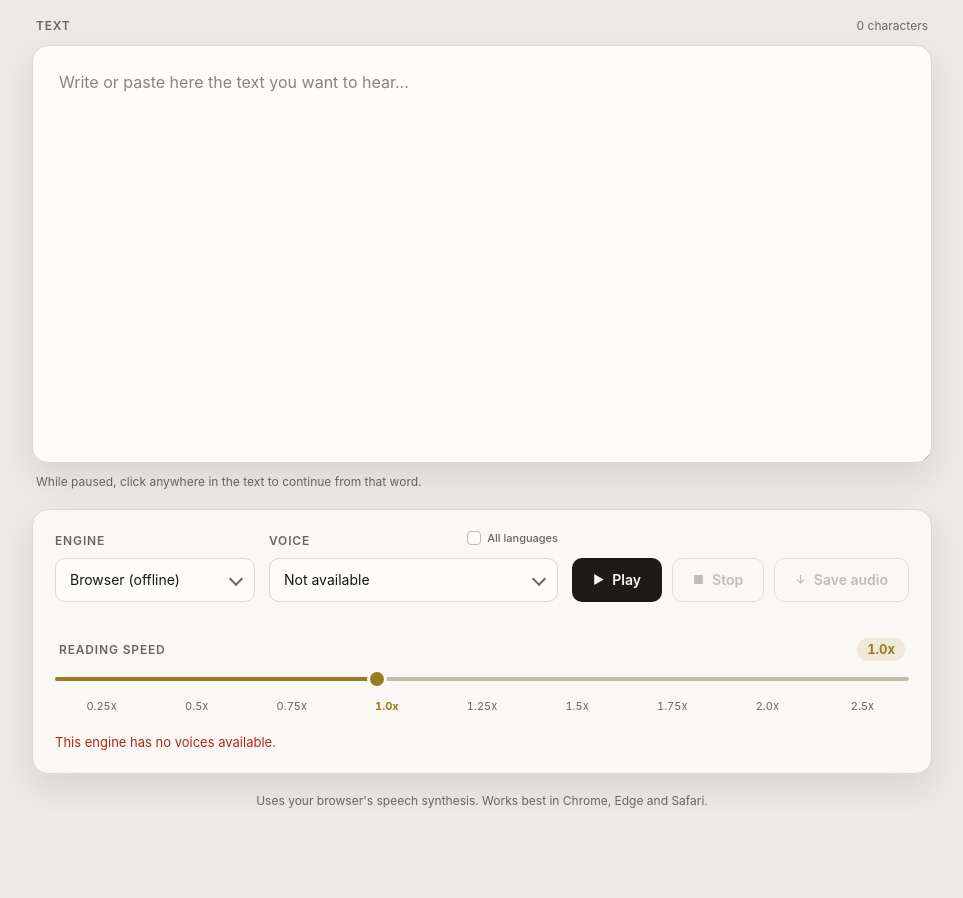
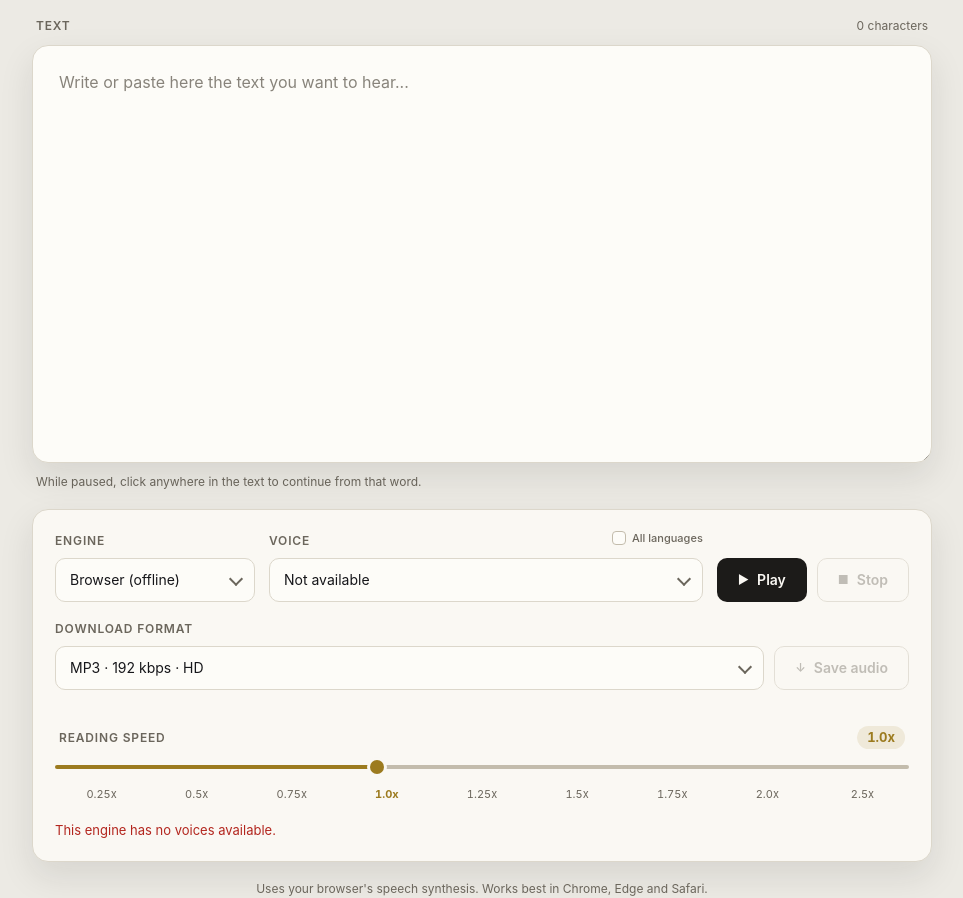
Before and after one commit to X-PunPun/Text-reader, a plain HTML site: page index.html in a window 1280 px wide. Shown: the part 159-1057 px from the top of the page, without its empty margins (158-1121 px from the left). Before the commit the page ends 969 px from the top, so only its background shows below. Drawn offline with Linux system fonts and the light colour scheme.

Commit message:
feat(export): elegir el formato de descarga
Selector con cuatro perfiles junto al boton de guardar:

  MP3 128 kbps          archivo pequeno, frecuencia original
  MP3 192 kbps HD       remuestreado a 44,1 kHz  (predeterminado)
  MP3 320 kbps HQ       remuestreado a 44,1 kHz
  WAV PCM 16-bit        sin perdida

El remuestreo no es cosmetico: los motores locales generan voz mono a
22 kHz, y a esa frecuencia el MP3 es MPEG-2 Layer III, que tope en 160
kbps. Comprobado en el navegador que pedir 192 o 320 a 22 kHz devolvia
exactamente el mismo archivo de 41.274 bytes; subiendo a 44,1 kHz dan
48.901 y 81.502. El remuestreo usa OfflineAudioContext y conserva la
duracion exacta.

La eleccion se recuerda entre visitas.

```diff
--- a/index.html
+++ b/index.html
@@ -111,6 +111,16 @@
             <span class="icon" aria-hidden="true">■</span>
             <span data-i18n="btn.stop">Stop</span>
           </button>
+
+        </div>
+      </div>
+
+      <div class="field export-field">
+        <label for="format-select" data-i18n="label.format">Download format</label>
+        <div class="export-row">
+          <div class="select-wrap">
+            <select id="format-select"></select>
+          </div>
           <button id="download-btn" class="btn btn-ghost" type="button">
             <span class="icon" aria-hidden="true">↓</span>
             <span data-i18n="btn.download">Save audio</span>
--- /dev/null
+++ b/src/adapters/audio/formats.js
@@ -0,0 +1,55 @@
+/**
+ * Formatos de descarga ofrecidos en la interfaz.
+ *
+ * Los motores locales generan audio de voz mono a 22–24 kHz. Eso condiciona
+ * las opciones:
+ *
+ *  - MPEG-2 Layer III (el que corresponde a 22,05 kHz) tope en 160 kbps, así
+ *    que pedir 192 o 320 a esa frecuencia devolvía exactamente el mismo
+ *    archivo. Por eso los perfiles de alta calidad remuestrean a 44,1 kHz
+ *    antes de codificar.
+ *  - Por encima de 192 kbps la mejora sobre una fuente de 22 kHz es
+ *    inapreciable; el archivo sí crece. Se ofrece igualmente porque es el
+ *    ajuste habitual para archivar o editar después.
+ */
+
+export const FORMATS = [
+  {
+    id: "mp3-128",
+    label: "MP3 · 128 kbps",
+    extension: "mp3",
+    kind: "mp3",
+    bitrate: 128,
+    sampleRate: null // se mantiene el original
+  },
+  {
+    id: "mp3-192",
+    label: "MP3 · 192 kbps · HD",
+    extension: "mp3",
+    kind: "mp3",
+    bitrate: 192,
+    sampleRate: 44100
+  },
+  {
+    id: "mp3-320",
+    label: "MP3 · 320 kbps · HQ",
+    extension: "mp3",
+    kind: "mp3",
+    bitrate: 320,
+    sampleRate: 44100
+  },
+  {
+    id: "wav",
+    label: "WAV · PCM 16-bit",
+    extension: "wav",
+    kind: "wav",
+    bitrate: null,
+    sampleRate: null
+  }
+];
+
+export const DEFAULT_FORMAT = "mp3-192";
+
+export function findFormat(id) {
+  return FORMATS.find((format) => format.id === id) || FORMATS.find((f) => f.id === DEFAULT_FORMAT);
+}
--- a/src/adapters/audio/mp3-encoder.js
+++ b/src/adapters/audio/mp3-encoder.js
@@ -8,7 +8,6 @@
  */
 
 const LAME_URL = "https://cdn.jsdelivr.net/npm/@breezystack/lamejs@1.2.7/+esm";
-const BITRATE_KBPS = 128;
 const SAMPLES_PER_FRAME = 1152;
 
 /** Convierte los blobs de audio en una sola pista mono de muestras Float32. */
@@ -40,6 +39,32 @@ export async function decodeAndJoin(blobs) {
   }
 }
 
+/**
+ * Cambia la frecuencia de muestreo de la pista.
+ *
+ * Hace falta para los perfiles de alta calidad: a 22,05 kHz el MP3 no puede
+ * pasar de 160 kbps, así que sin esto pedir 320 devolvía el mismo archivo
+ * que pedir 192.
+ */
+export async function resample(track, targetRate) {
+  if (!targetRate || targetRate === track.sampleRate) return track;
+
+  const Offline = window.OfflineAudioContext || window.webkitOfflineAudioContext;
+  const length = Math.ceil((track.samples.length * targetRate) / track.sampleRate);
+  const context = new Offline(1, length, targetRate);
+
+  const buffer = context.createBuffer(1, track.samples.length, track.sampleRate);
+  buffer.copyToChannel(track.samples, 0);
+
+  const source = context.createBufferSource();
+  source.buffer = buffer;
+  source.connect(context.destination);
+  source.start();
+
+  const rendered = await context.startRendering();
+  return { samples: rendered.getChannelData(0), sampleRate: rendered.sampleRate };
+}
+
 function toInt16(samples) {
   const pcm = new Int16Array(samples.length);
   for (let i = 0; i < samples.length; i += 1) {
@@ -49,10 +74,15 @@ function toInt16(samples) {
   return pcm;
 }
 
-/** @returns {Promise<Blob>} MP3 mono. */
-export async function encodeMp3({ samples, sampleRate }, onProgress) {
+/**
+ * @param {{ samples: Float32Array, sampleRate: number }} track
+ * @param {number} bitrate kbps
+ * @returns {Promise<Blob>} MP3 mono.
+ */
+export async function encodeMp3(track, bitrate, onProgress) {
+  const { samples, sampleRate } = track;
   const { Mp3Encoder } = await import(/* @vite-ignore */ LAME_URL);
-  const encoder = new Mp3Encoder(1, sampleRate, BITRATE_KBPS);
+  const encoder = new Mp3Encoder(1, sampleRate, bitrate);
   const pcm = toInt16(samples);
   const parts = [];
 
--- a/src/core/ports/storage.port.js
+++ b/src/core/ports/storage.port.js
@@ -13,5 +13,6 @@ export const STORAGE_KEYS = {
   engine: "textreader:engine",
   speed: "textreader:speed",
   customEndpoint: "textreader:customEndpoint",
-  allLanguages: "textreader:allLanguages"
+  allLanguages: "textreader:allLanguages",
+  format: "textreader:format"
 };
--- a/src/styles/components.css
+++ b/src/styles/components.css
@@ -291,3 +291,17 @@ select { cursor: pointer; }
   caret-color: transparent;
   cursor: default;
 }
+
+/* ---------- Fila de descarga: formato + boton ---------- */
+.export-row {
+  display: flex;
+  gap: 10px;
+  align-items: center;
+}
+
+.export-row .select-wrap { flex: 1 1 auto; min-width: 0; }
+.export-row .btn { flex: 0 0 auto; }
+
+@media (max-width: 620px) {
+  .export-row { flex-direction: column; align-items: stretch; }
+}
--- a/src/ui/i18n/locales/ar.js
+++ b/src/ui/i18n/locales/ar.js
@@ -55,5 +55,6 @@ export default {
   "status.encoding": "جارٍ ترميز الملف… {p}%",
   "status.exported": "تم الحفظ باسم {name}",
   "error.engine-cannot-export": "محرك المتصفح لا يستطيع حفظ الصوت؛ اختر صوتًا محليًا",
-  "error.no-text": "لا يوجد نص لحفظه"
+  "error.no-text": "لا يوجد نص لحفظه",
+  "label.format": "صيغة التنزيل"
 };
--- a/src/ui/i18n/locales/de.js
+++ b/src/ui/i18n/locales/de.js
@@ -55,5 +55,6 @@ export default {
   "status.encoding": "Datei wird kodiert... {p}%",
   "status.exported": "Gespeichert als {name}",
   "error.engine-cannot-export": "die Browser-Engine kann kein Audio speichern; wählen Sie eine lokale Stimme",
-  "error.no-text": "es gibt keinen Text zum Speichern"
+  "error.no-text": "es gibt keinen Text zum Speichern",
+  "label.format": "Downloadformat"
 };
--- a/src/ui/i18n/locales/en.js
+++ b/src/ui/i18n/locales/en.js
@@ -55,5 +55,6 @@ export default {
   "status.encoding": "Encoding file... {p}%",
   "status.exported": "Saved as {name}",
   "error.engine-cannot-export": "the browser engine cannot save audio; pick a local voice",
-  "error.no-text": "there is no text to save"
+  "error.no-text": "there is no text to save",
+  "label.format": "Download format"
 };
--- a/src/ui/i18n/locales/es.js
+++ b/src/ui/i18n/locales/es.js
@@ -55,5 +55,6 @@ export default {
   "status.encoding": "Codificando el archivo... {p}%",
   "status.exported": "Guardado como {name}",
   "error.engine-cannot-export": "el motor del navegador no puede guardar audio; elige una voz local",
-  "error.no-text": "no hay texto que guardar"
+  "error.no-text": "no hay texto que guardar",
+  "label.format": "Formato de descarga"
 };
--- a/src/ui/i18n/locales/fr.js
+++ b/src/ui/i18n/locales/fr.js
@@ -55,5 +55,6 @@ export default {
   "status.encoding": "Encodage du fichier... {p}%",
   "status.exported": "Enregistré sous {name}",
   "error.engine-cannot-export": "le moteur du navigateur ne peut pas enregistrer l'audio ; choisissez une voix locale",
-  "error.no-text": "il n'y a pas de texte à enregistrer"
+  "error.no-text": "il n'y a pas de texte à enregistrer",
+  "label.format": "Format de téléchargement"
 };
--- a/src/ui/i18n/locales/it.js
+++ b/src/ui/i18n/locales/it.js
@@ -55,5 +55,6 @@ export default {
   "status.encoding": "Codifica del file... {p}%",
   "status.exported": "Salvato come {name}",
   "error.engine-cannot-export": "il motore del browser non può salvare l'audio; scegli una voce locale",
-  "error.no-text": "non c'è testo da salvare"
+  "error.no-text": "non c'è testo da salvare",
+  "label.format": "Formato di download"
 };
--- a/src/ui/i18n/locales/ja.js
+++ b/src/ui/i18n/locales/ja.js
@@ -55,5 +55,6 @@ export default {
   "status.encoding": "ファイルをエンコード中… {p}%",
   "status.exported": "{name} として保存しました",
   "error.engine-cannot-export": "ブラウザのエンジンでは音声を保存できません。ローカル音声を選んでください",
-  "error.no-text": "保存するテキストがありません"
+  "error.no-text": "保存するテキストがありません",
+  "label.format": "ダウンロード形式"
 };
--- a/src/ui/i18n/locales/ko.js
+++ b/src/ui/i18n/locales/ko.js
@@ -55,5 +55,6 @@ export default {
   "status.encoding": "파일 인코딩 중… {p}%",
   "status.exported": "{name}(으)로 저장했습니다",
   "error.engine-cannot-export": "브라우저 엔진은 오디오를 저장할 수 없습니다. 로컬 음성을 선택하세요",
-  "error.no-text": "저장할 텍스트가 없습니다"
+  "error.no-text": "저장할 텍스트가 없습니다",
+  "label.format": "다운로드 형식"
 };
--- a/src/ui/i18n/locales/pt.js
+++ b/src/ui/i18n/locales/pt.js
@@ -55,5 +55,6 @@ export default {
   "status.encoding": "Codificando o arquivo... {p}%",
   "status.exported": "Salvo como {name}",
   "error.engine-cannot-export": "o motor do navegador não consegue salvar áudio; escolha uma voz local",
-  "error.no-text": "não há texto para salvar"
+  "error.no-text": "não há texto para salvar",
+  "label.format": "Formato de download"
 };
--- a/src/ui/i18n/locales/zh.js
+++ b/src/ui/i18n/locales/zh.js
@@ -55,5 +55,6 @@ export default {
   "status.encoding": "正在编码文件… {p}%",
   "status.exported": "已保存为 {name}",
   "error.engine-cannot-export": "浏览器引擎无法保存音频，请选择本地语音",
-  "error.no-text": "没有可保存的文本"
+  "error.no-text": "没有可保存的文本",
+  "label.format": "下载格式"
 };
--- a/src/ui/main.js
+++ b/src/ui/main.js
@@ -3,7 +3,8 @@ import { createEngineRegistry } from "../adapters/speech/engine-registry.js";
 import { STORAGE_KEYS } from "../core/ports/storage.port.js";
 import { createReader } from "../core/usecases/reader.js";
 import { createExporter } from "../core/usecases/exporter.js";
-import { decodeAndJoin, encodeMp3, encodeWav } from "../adapters/audio/mp3-encoder.js";
+import { decodeAndJoin, encodeMp3, encodeWav, resample } from "../adapters/audio/mp3-encoder.js";
+import { FORMATS, DEFAULT_FORMAT, findFormat } from "../adapters/audio/formats.js";
 import { formatSpeed } from "../core/domain/speeds.js";
 import { createI18n } from "./i18n/i18n.js";
 import { createThemeToggle } from "./components/theme-toggle.js";
@@ -194,15 +195,38 @@ el("stop-btn").addEventListener("click", () => {
 
 /* ---------------- exportar a archivo ---------------- */
 
+const formatSelect = el("format-select");
+
+FORMATS.forEach((format) => {
+  const option = document.createElement("option");
+  option.value = format.id;
+  option.textContent = format.label;
+  formatSelect.appendChild(option);
+});
+formatSelect.value = storage.get(STORAGE_KEYS.format, DEFAULT_FORMAT) || DEFAULT_FORMAT;
+formatSelect.addEventListener("change", () => storage.set(STORAGE_KEYS.format, formatSelect.value));
+
 const exporter = createExporter({
   encode: async (blobs) => {
-    const track = await decodeAndJoin(blobs);
+    const format = findFormat(formatSelect.value);
+    const joined = await decodeAndJoin(blobs);
+
+    if (format.kind === "wav") {
+      return { blob: encodeWav(joined), extension: "wav" };
+    }
+
+    // Los perfiles de alta calidad suben a 44,1 kHz: por debajo, el MP3 no
+    // admite más de 160 kbps y pedir 320 no cambiaría nada.
+    const track = await resample(joined, format.sampleRate);
+
     try {
-      const blob = await encodeMp3(track, (percent) => setStatus("status.encoding", { p: percent }));
+      const blob = await encodeMp3(track, format.bitrate, (percent) =>
+        setStatus("status.encoding", { p: percent })
+      );
       return { blob, extension: "mp3" };
     } catch (error) {
       // Sin el codificador MP3 se entrega WAV: pesa más pero suena igual.
-      return { blob: encodeWav(track), extension: "wav" };
+      return { blob: encodeWav(joined), extension: "wav" };
     }
   }
 });
```
